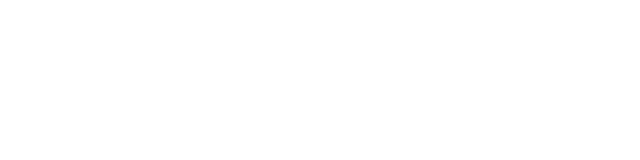
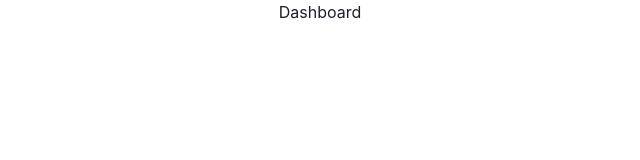
Before and after one commit to riyagshah/Timelyapp, a React (Create React App) app in the folder Client/: page /dashboard in a window 1280 px wide. Before the commit this address had no page. Shown: the top 160 px of the page, without its empty margins (320-960 px from the left). Built offline with nearby package versions, Linux system fonts and the light colour scheme.

Commit message:
created Dasboard route

```diff
--- /dev/null
+++ b/Client/src/Pages/Dashboard.jsx
@@ -0,0 +1,9 @@
+import React from 'react'
+
+const Dashboard = () => {
+  return (
+    <div>Dashboard</div>
+  )
+}
+
+export default Dashboard
--- a/Client/src/Pages/MainRoutes.jsx
+++ b/Client/src/Pages/MainRoutes.jsx
@@ -3,6 +3,7 @@
 
 import React from 'react'
 import {Routes, Route} from "react-router-dom"
+import Dashboard from './Dashboard'
 import HomePage from './HomePage'
 import Login from './Login'
 import Project from './Project'
@@ -11,7 +12,8 @@
   return (
       <Routes>
       <Route path="/" element={<HomePage />} />
-      <Route path="/projects"  element={<Project/>}/>
+      <Route path="/projects" element={<Project />} />
+      <Route path="/dashboard" element={<Dashboard/>}/>
           <Route path='/login' element={<Login/>}/>
           <Route path='/signup' element={<Signup/>}/>
     </Routes>
```
